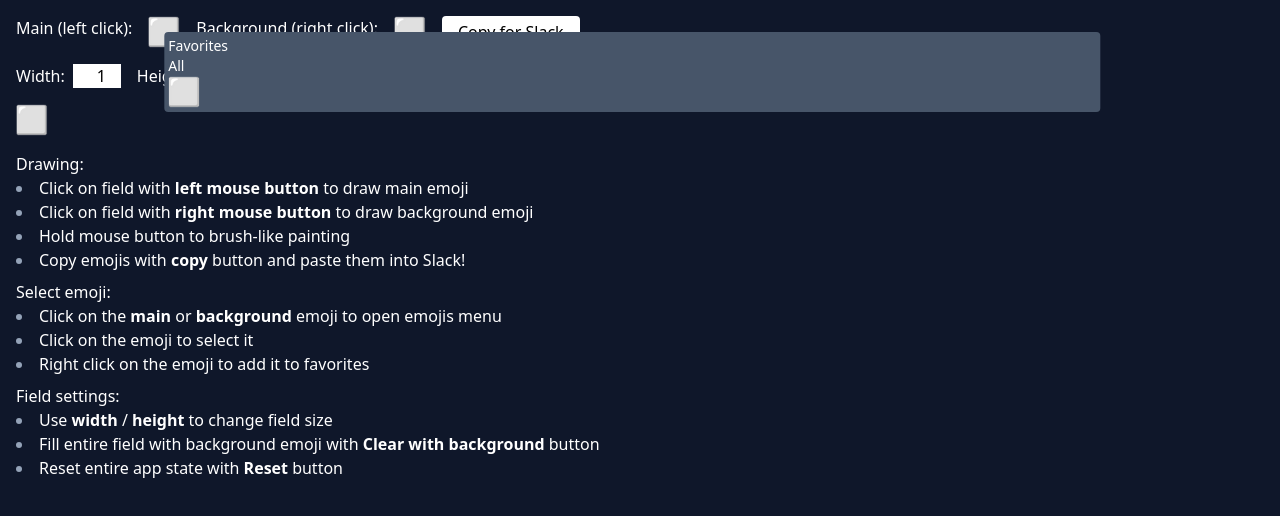
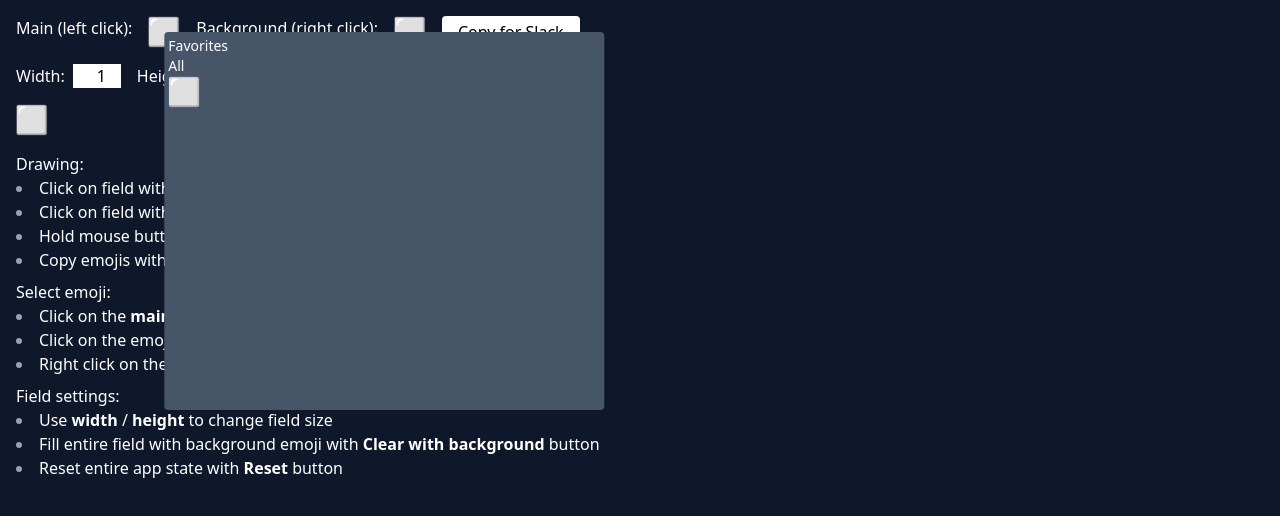
Before and after one commit to alexamy/slack-emoji-painter, a React (Vite) app: page / in a window 1280 px wide. Both pictures are taken after a click on the picture 164 px from the left and 32 px from the top of the page. Shown: the top 516 px of the page. Built offline with nearby package versions, Linux system fonts and the light colour scheme.

Commit message:
add virtualized grid for context menu

```diff
--- a/package.json
+++ b/package.json
@@ -14,6 +14,7 @@
     "immer": "^9.0.19",
     "react": "^18.2.0",
     "react-dom": "^18.2.0",
+    "react-virtuoso": "^4.0.8",
     "zustand": "^4.3.2"
   },
   "devDependencies": {
--- a/src/app/App.tsx
+++ b/src/app/App.tsx
@@ -1,4 +1,5 @@
 import { MutableRefObject, useEffect, useMemo, useRef, useState } from 'react';
+import { VirtuosoGrid } from 'react-virtuoso';
 import {
 	addToFavorites,
 	clear,
@@ -38,7 +39,7 @@ export function App() {
 			<div
 				ref={contextMenuRef}
 				style={{ transform: `translate(${position.x}px, ${position.y}px)` }}
-				className={`absolute w-[936px] rounded bg-slate-600 p-1 text-sm text-white ${
+				className={`absolute w-[440px] rounded bg-slate-600 p-1 text-sm text-white ${
 					visible ? 'visible' : 'hidden'
 				}`}
 			>
@@ -63,13 +64,14 @@ export function App() {
 					})}
 				</div>
 				<div>All</div>
-				<div className='flex flex-wrap'>
-					{Object.entries(images).map(([key, path]) => {
-						return (
+				<VirtuosoGrid
+					style={{ height: 330 }}
+					data={Object.entries(images)}
+					listClassName='flex flex-wrap'
+					itemContent={(_index, [key, path]) => (
 						<img
 							className='h-[32px] w-[32px] shrink-0 grow-0'
 							title={key}
-								key={key}
 							src={path}
 							width={32}
 							height={32}
@@ -79,9 +81,8 @@ export function App() {
 								addToFavorites(key);
 							}}
 						/>
-						);
-					})}
-				</div>
+					)}
+				/>
 			</div>
 			<div>
 				<div className='mb-4 flex space-x-4'>
```
Also changed, not shown: 1 other file (tests, documents, lock files or other folders). Lines whose indentation alone changed are shown as unchanged.
